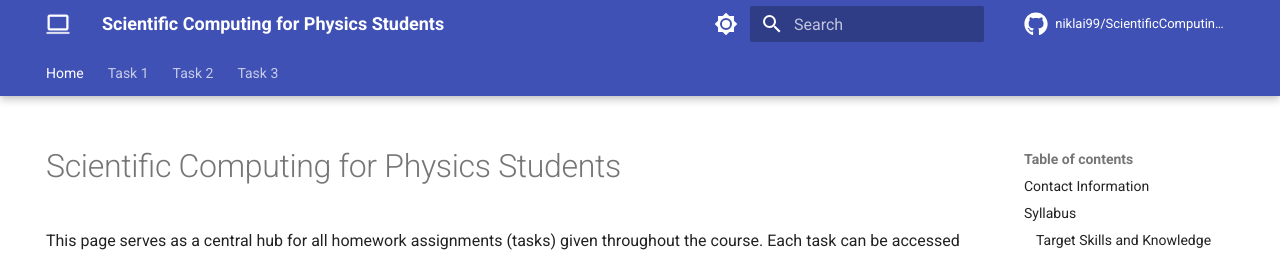
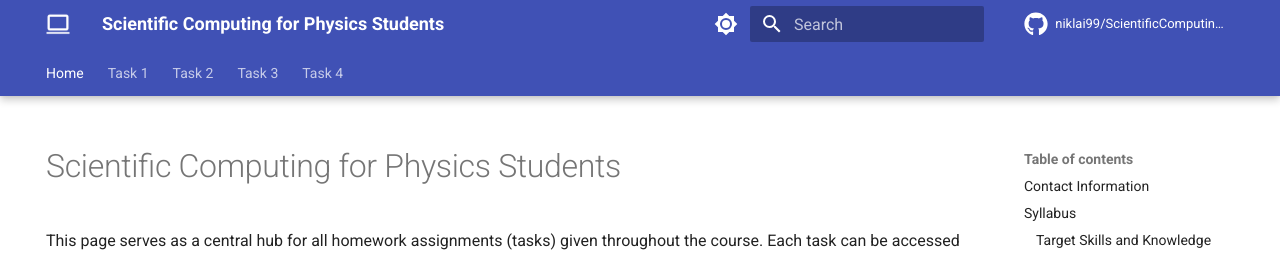
Before and after one commit to niklai99/ScientificComputing4Physics, an MkDocs documentation site: the page built from docs/index.md, in a window 1280 px wide. Shown: the top 256 px of the page. Built offline with MkDocs 1.6.1 and Material for MkDocs 9.7.7, drawn with Linux system fonts in a browser that asks for light colours; comment, search, counter and statistics services are not loaded.

Commit message:
Add task4 doc

```diff
--- a/mkdocs.yml
+++ b/mkdocs.yml
@@ -23,6 +23,9 @@ nav:
       - "Code overview": task3/code_overview.md
       - "File I/O (text/binary and HDF5)": task3/vector_io.md
       - "Vector sum implementations": task3/vector_sum.md
+  - Task 4:
+    - "Introduction to Task 4": task4/intro.md
+
 
 theme:
   name: material
```
Also changed, not shown: docs/task4/intro.md (added).
